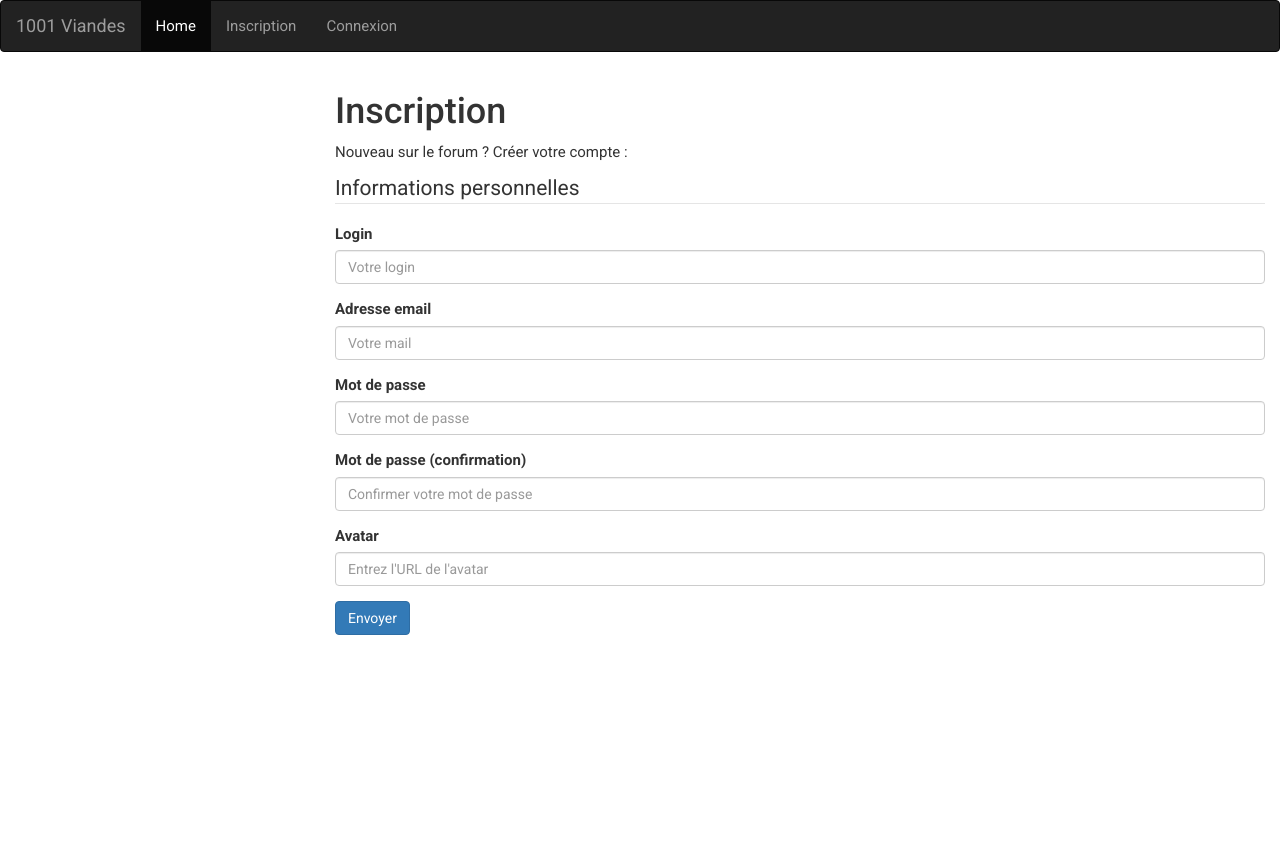
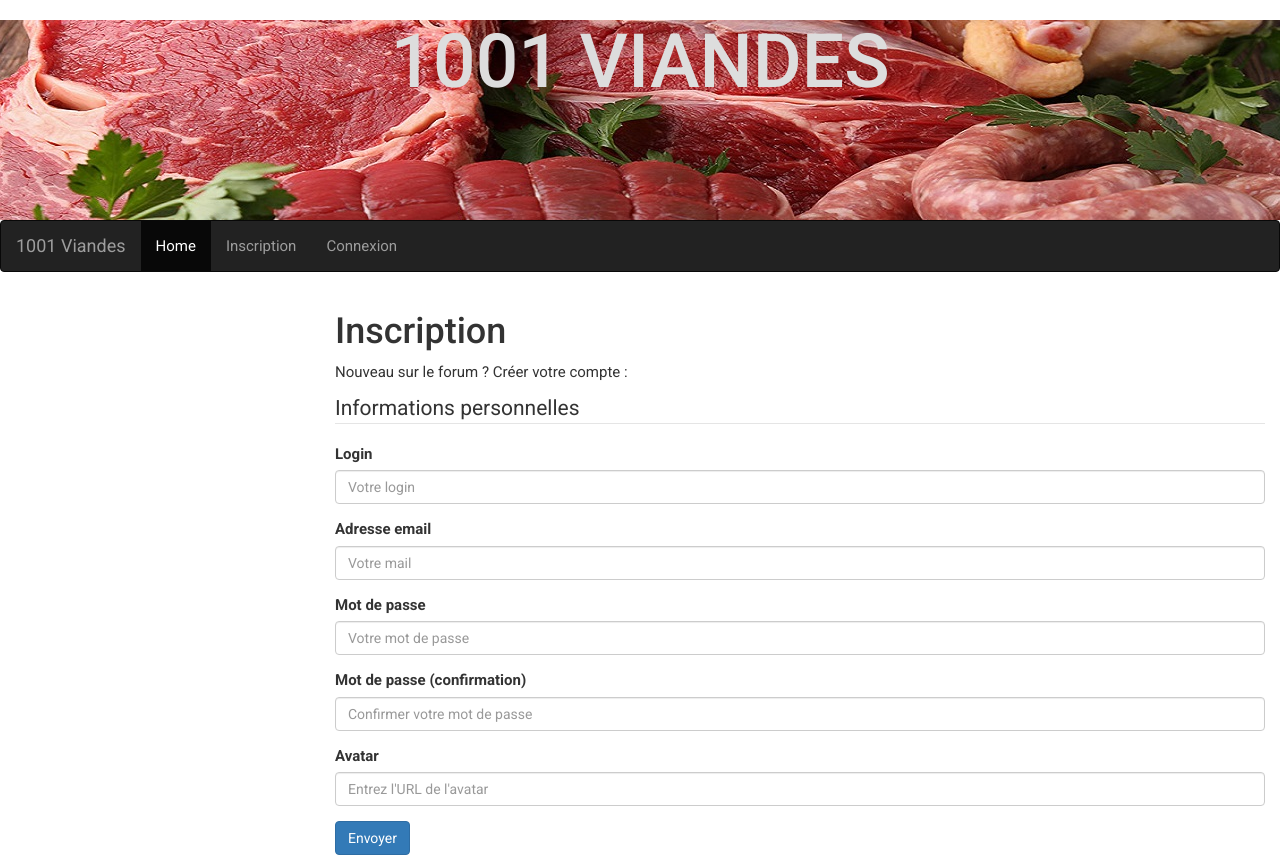
Before and after one commit to jmgerber/forum, a PHP site: page /forum/register in a window 1280 px wide. Before the commit the page ends 635 px from the top, so only its background shows below. Run offline with PHP 8.4, Linux system fonts and the light colour scheme; some libraries are stand-ins or nearby versions.

Commit message:
maj skel

```diff
--- a/views/skel.phtml
+++ b/views/skel.phtml
@@ -16,6 +16,9 @@
 </head>
 
 <body>
+	<header>
+		<h1>1001 viandes</h1>
+	</header>
 	<?php
 		require ('./apps/menu.php');
 	?>
```
